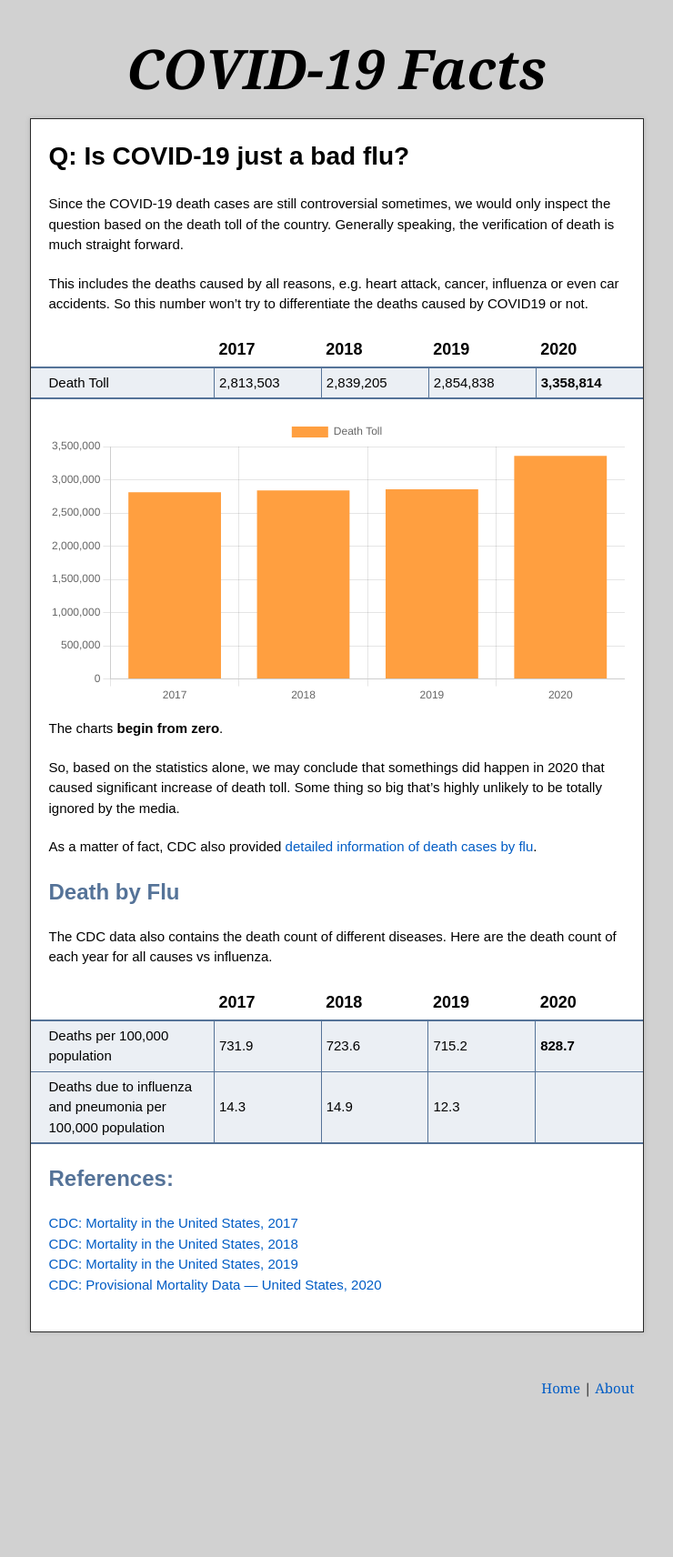
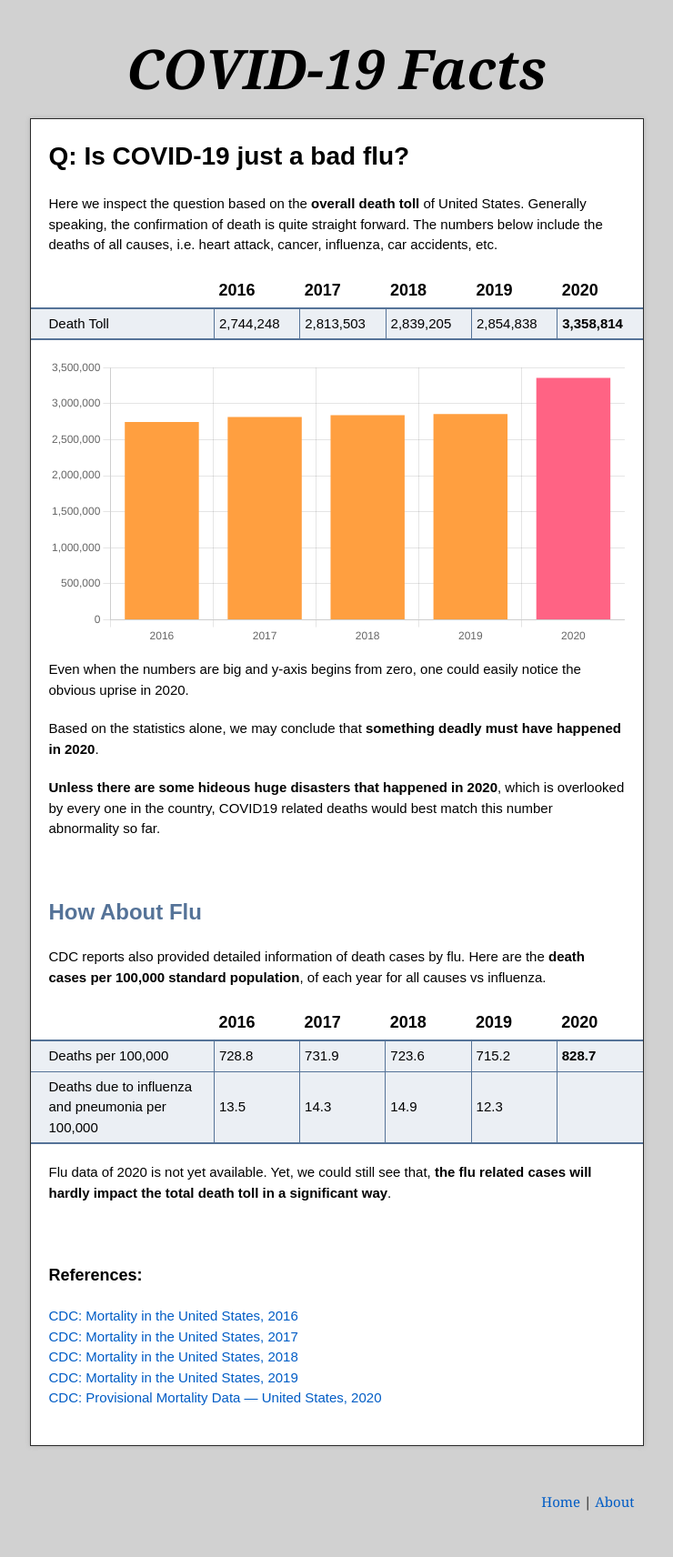
Before and after one commit to covid19facts/covid19facts.github.io, a Jekyll site: the page built from index.md, in a window 1280 px wide. Shown: the whole page at 91% size, without its empty margins (270-1010 px from the left). Built offline with Jekyll 4.4.1, drawn with Linux system fonts in a browser that asks for light colours; our own code applies the rules of GitHub Pages for plain Markdown files; before the commit the page ends 1658 px from its top, so only the background shows below that.

Commit message:
finish writing of first article

```diff
--- a/assets/css/style.scss
+++ b/assets/css/style.scss
@@ -41,6 +41,8 @@ footer {
 	margin-right: 10px;
 	font-family: Georgia, serif;
 	text-align: right;
+	margin-bottom: 50px;
+	padding-bottom: 0;
 }
 
 
--- a/index.md
+++ b/index.md
@@ -4,14 +4,12 @@ layout: default
 
 # Q: Is COVID-19 just a bad flu?
 
-Since the COVID-19 death cases are still controversial sometimes, we would only inspect the question based on the death toll of the country. Generally speaking, the verification of death is much straight forward.
-
-This includes the deaths caused by all reasons, e.g. heart attack, cancer, influenza or even car accidents. So this number won't try to differentiate the deaths caused by COVID19 or not.
+Here we inspect the question based on the <strong>overall death toll</strong> of United States. Generally speaking, the confirmation of death is quite straight forward. The numbers below include the deaths of all causes, i.e. heart attack, cancer, influenza, car accidents, etc.
 
 
-|| 2017 | 2018 | 2019 | 2020 |
-|:-----|:-----|:-----|:-----|:-----|
-|Death Toll|2,813,503|2,839,205|2,854,838|<strong>3,358,814</strong>|
+||2016| 2017 | 2018 | 2019 | 2020 |
+|:-----|:-----|:-----|:-----|:-----|:-----|
+|Death Toll|2,744,248|2,813,503|2,839,205|2,854,838|<strong>3,358,814</strong>|
 
 
 <div>
@@ -20,24 +18,30 @@ This includes the deaths caused by all reasons, e.g. heart attack, cancer, influ
 
 
 
-The charts <strong>begin from zero</strong>.
+Even when the numbers are big and y-axis begins from zero, one could easily notice the obvious uprise in 2020.
 
-So, based on the statistics alone, we may conclude that somethings did happen in 2020 that caused significant increase of death toll. Some thing so big that's highly unlikely to be totally ignored by the media.
+Based on the statistics alone, we may conclude that <strong>something deadly must have happened in 2020</strong>.
+
+<strong>Unless there are some hideous huge disasters that happened in 2020</strong>, which is overlooked by every one in the country, COVID19 related deaths would best match this number abnormality so far.
+
+<br/>
+## How About Flu
+
+CDC reports also provided detailed information of death cases by flu. Here are the <strong>death cases per 100,000 standard population</strong>, of each year for all causes vs influenza.
 
 
-As a matter of fact, CDC also provided [detailed information of death cases by flu](./death-by-flu.html).
 
-## Death by Flu
+||2016| 2017 | 2018 | 2019 | 2020 |
+|:-----|:-----|:-----|:-----|:-----|
+|Deaths per 100,000|728.8|731.9|723.6|715.2|<strong>828.7</strong>|
+|Deaths due to influenza and pneumonia per 100,000|13.5|14.3|14.9|12.3||
 
-The CDC data also contains the death count of different diseases. Here are the death count of each year for all causes vs influenza.
-
-|| 2017 | 2018 | 2019 | 2020 |
-|:-----|:-----|:-----|:-----|:-----|
-|Deaths per 100,000 population|731.9|723.6|715.2|<strong>828.7</strong>|
-|Deaths due to influenza and pneumonia per 100,000 population|14.3|14.9|12.3||
+Flu data of 2020 is not yet available. Yet, we could still see that, <strong>the flu related cases will hardly impact the total death toll in a significant way</strong>.
 
 
-## References:
+<br/>
+#### References:
+[CDC: Mortality in the United States, 2016](https://www.cdc.gov/nchs/products/databriefs/db293.htm)<br/>
 [CDC: Mortality in the United States, 2017](https://www.cdc.gov/nchs/products/databriefs/db328.htm)<br/>
 [CDC: Mortality in the United States, 2018](https://www.cdc.gov/nchs/products/databriefs/db355.htm)<br/>
 [CDC: Mortality in the United States, 2019](https://www.cdc.gov/nchs/products/databriefs/db395.htm)<br/>
@@ -51,6 +55,7 @@ The CDC data also contains the death count of different diseases. Here are the d
     $(document).ready(function(){
 
       const labels = [
+	'2016',
         '2017',
         '2018',
         '2019',
@@ -61,14 +66,19 @@ The CDC data also contains the death count of different diseases. Here are the d
         labels: labels,
         datasets: [{
           label: 'Death Toll',
-          backgroundColor: ['rgb(255, 159, 64)'],
-          data: [2813503, 2839205, 2854838, 3358814],
+          backgroundColor: ['rgb(255, 159, 64)', 'rgb(255, 159, 64)', 'rgb(255, 159, 64)', 'rgb(255, 159, 64)', 'rgb(255, 99, 132)'],
+          data: [2744248, 2813503, 2839205, 2854838, 3358814],
         }],
       };
 
       const config = {
         type: 'bar',
         data: data,
+	options: {
+		plugins: {
+			legend: false
+		}
+	}
       };
 
       var myChart = new Chart(
```
Also changed, not shown: about.md (+3 -7 lines).
